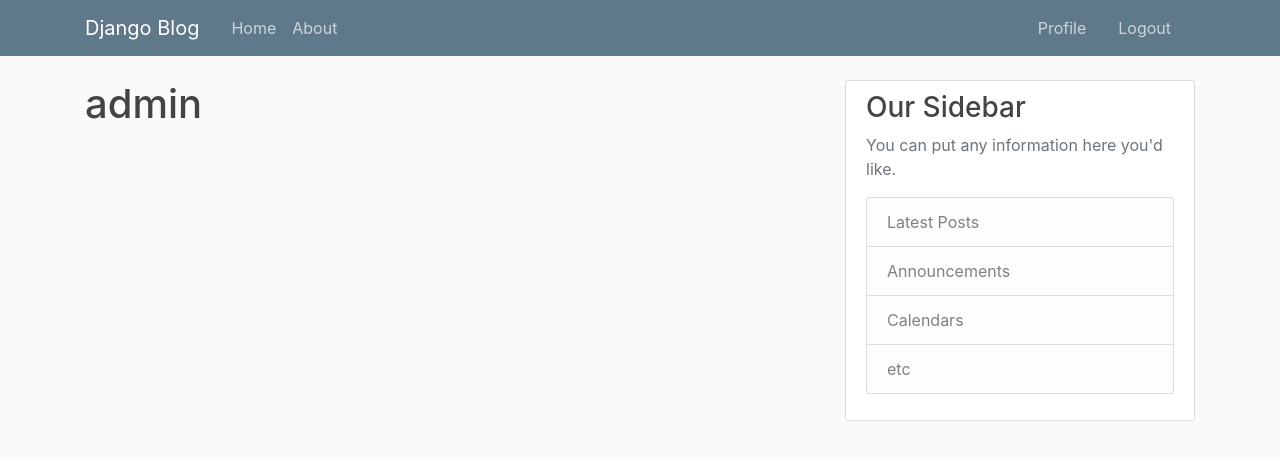
After one commit to 1sdc0d3r/Django-Blog, a Django app: page /profile/ in a window 1280 px wide. The commit adds this page. Shown: the top 460 px of the page. Run offline with Django 3.2, Linux system fonts and the light colour scheme; a user stored in the database is signed in; some libraries are stand-ins or nearby versions.

Commit message:
authenticated route to profile w/ decoration. Added profile page and in navbar

```diff
--- a/django_project/django_project/settings.py
+++ b/django_project/django_project/settings.py
@@ -125,3 +125,5 @@ STATIC_URL = '/static/'
 CRISPY_TEMPLATE_PACK = 'bootstrap4'
 
 LOGIN_REDIRECT_URL = 'blog-home'
+
+LOGIN_URL = "login"
--- a/django_project/django_project/urls.py
+++ b/django_project/django_project/urls.py
@@ -22,6 +22,7 @@ from users import views as user_views
 urlpatterns = [
     path('admin/', admin.site.urls),
     path('register/', user_views.register, name='register'),
+    path('profile/', user_views.profile, name='profile'),
     path('login/', auth_views.LoginView.as_view(template_name="users/login.html"), name='login'),
     path('logout/', auth_views.LogoutView.as_view(template_name="users/logout.html"), name='logout'),
     path('', include('blog.urls')),
--- a/django_project/templates/blog/base.html
+++ b/django_project/templates/blog/base.html
@@ -36,8 +36,13 @@
                     </div>
                     <!-- Navbar Right Side -->
                     <div class="navbar-nav">
+                        {% if user.is_authenticated %}
+                        <a class="nav-item nav-link mr-3" href="{% url 'profile' %}">Profile</a>
+                        <a class="nav-item nav-link mr-3" href="{% url 'logout' %}">Logout</a>
+                        {% else %}
                         <a class="nav-item nav-link" href="{% url 'login' %}">Login</a>
                         <a class="nav-item nav-link" href="{% url 'register' %}">Register</a>
+                        {% endif %}
                     </div>
                 </div>
             </div>
--- /dev/null
+++ b/django_project/templates/users/profile.html
@@ -0,0 +1,6 @@
+{% extends 'blog/base.html' %}
+{% load crispy_forms_tags %}
+
+{%block content%}
+<h1>{{ user.username }}</h1>
+{%endblock content%}
--- a/django_project/users/views.py
+++ b/django_project/users/views.py
@@ -2,6 +2,7 @@ from django.shortcuts import render, redirect
 # from django.contrib.auth.forms import UserCreationForm
 from django.contrib import messages
 from .forms import UserRegisterForm
+from django.contrib.auth.decorators import login_required
 
 
 def register(request):
@@ -11,7 +12,7 @@ def register(request):
             form.save()
             username = form.cleaned_data.get('username')
             messages.success(
-                request, f"Your account has been created! You can now login!")
+                request, f"Your account has been created! You can now login {username}!")
             return redirect('login')
 
     else:
@@ -19,6 +20,11 @@ def register(request):
     return render(request, 'users/register.html', {'form': form})
 
 
+@login_required
+def profile(request):
+    return render(request, 'users/profile.html')
+
+
 # messages.debug
 # messages.info
 # messages.success
```
Also changed, not shown: django_project/db.sqlite3.
